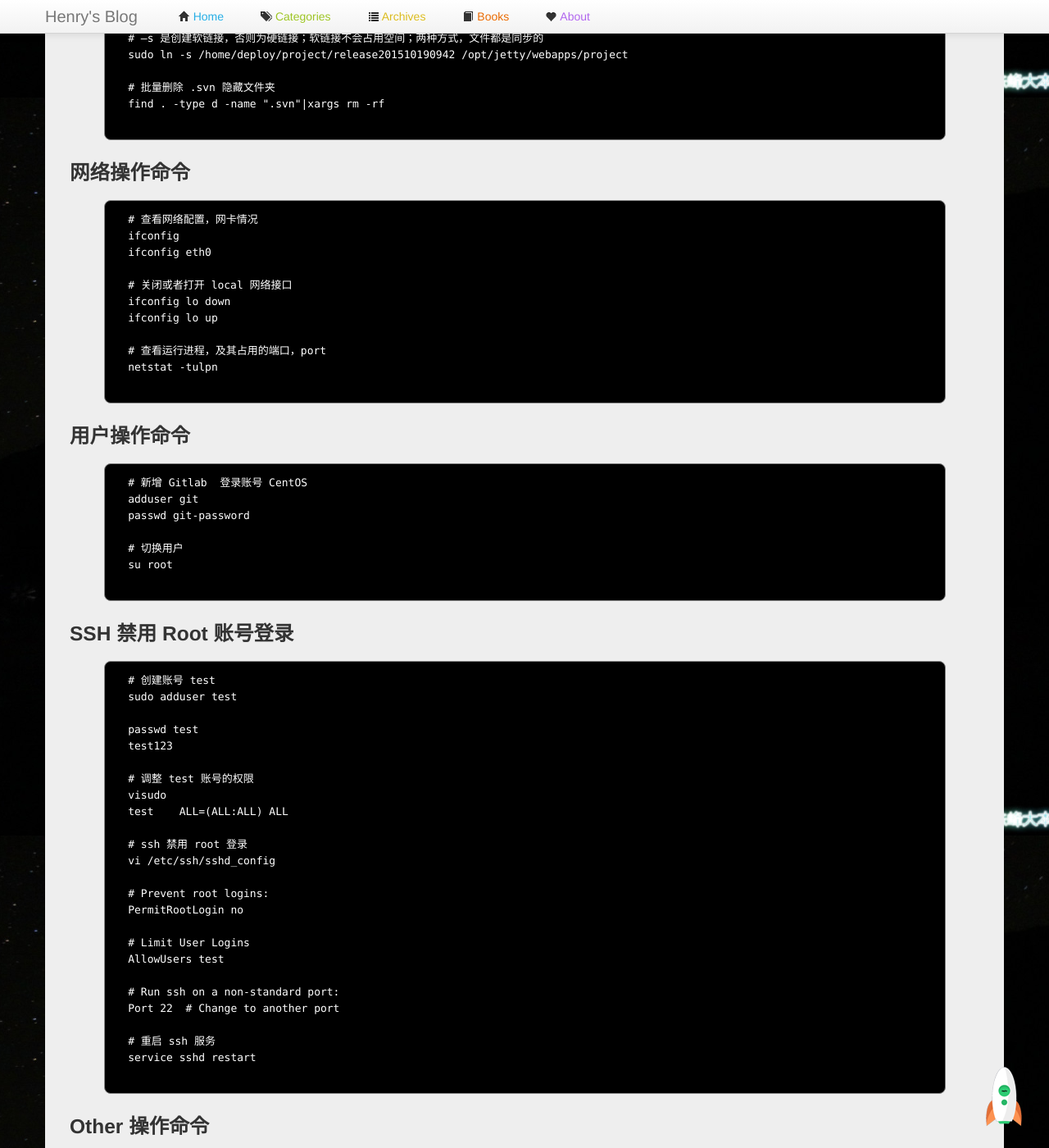
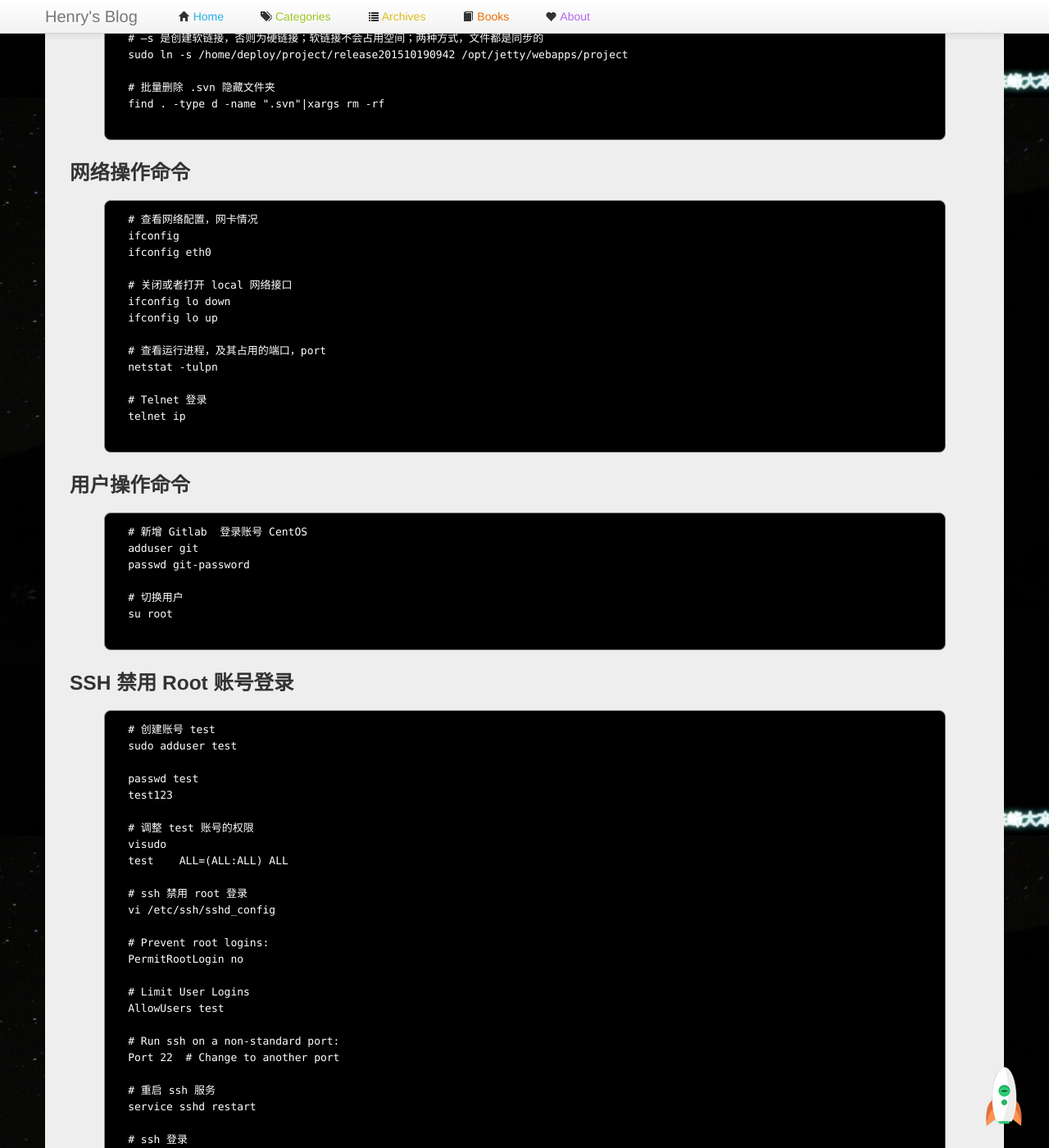
Before and after one commit to manageyp/manageyp.github.com, a Jekyll site: the page built from _posts/2015-04-10-useful-commands-for-linux-newbies.html, in a window 1280 px wide and 1400 px high, scrolled down 1681 px. Shown: the whole window at 82% size. Built offline with Jekyll 4.4.1, drawn with Linux system fonts in a browser that asks for light colours; comment, search, counter and statistics services are not loaded; some of the changed text lies outside the part shown.

Commit message:
[Change] useful-commands-for-linux-newbies

```diff
--- a/_posts/2015-04-10-useful-commands-for-linux-newbies.html
+++ b/_posts/2015-04-10-useful-commands-for-linux-newbies.html
@@ -109,6 +109,9 @@ record_on: 2015-04-10
 
   # 查看运行进程，及其占用的端口，port
   netstat -tulpn
+
+  # Telnet 登录
+  telnet ip
   </pre>
 </p>
 
@@ -153,6 +156,9 @@ record_on: 2015-04-10
 
   # 重启 ssh 服务
   service sshd restart
+
+  # ssh 登录
+  ssh -p 22 user@ip
   </pre>
 </p>
 
@@ -194,3 +200,8 @@ record_on: 2015-04-10
   rpm -ivh dmidecode-2.12-6.el6.x86_64.rpm
   </pre>
 </p>
+
+<p>
+  <b>参考链接</b><br />
+  <a href="http://www.tuicool.com/articles/QBJVRv" target="_blank">How to install telnet in CentOS / RHEL / Scientific Linux 6.4</a>
+</p>
```
